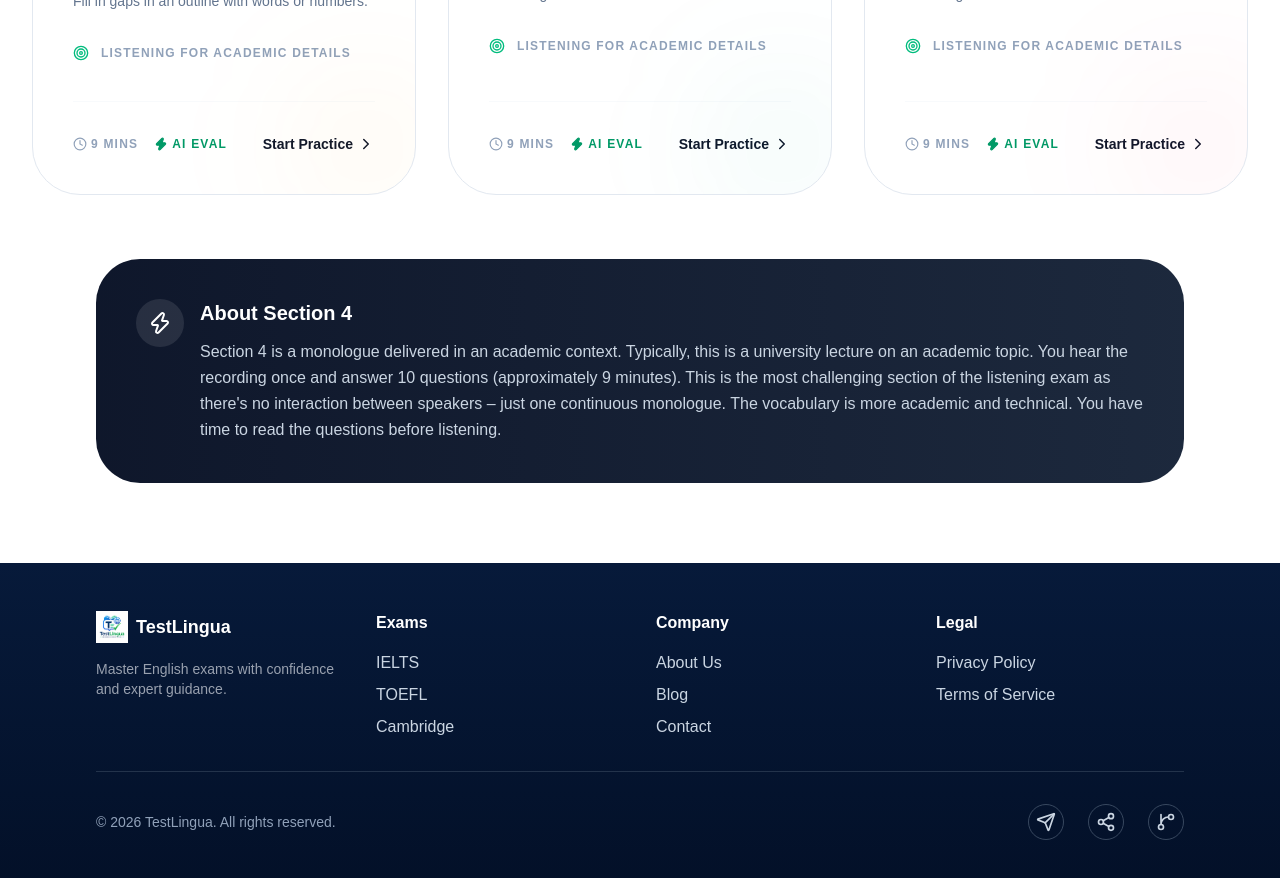
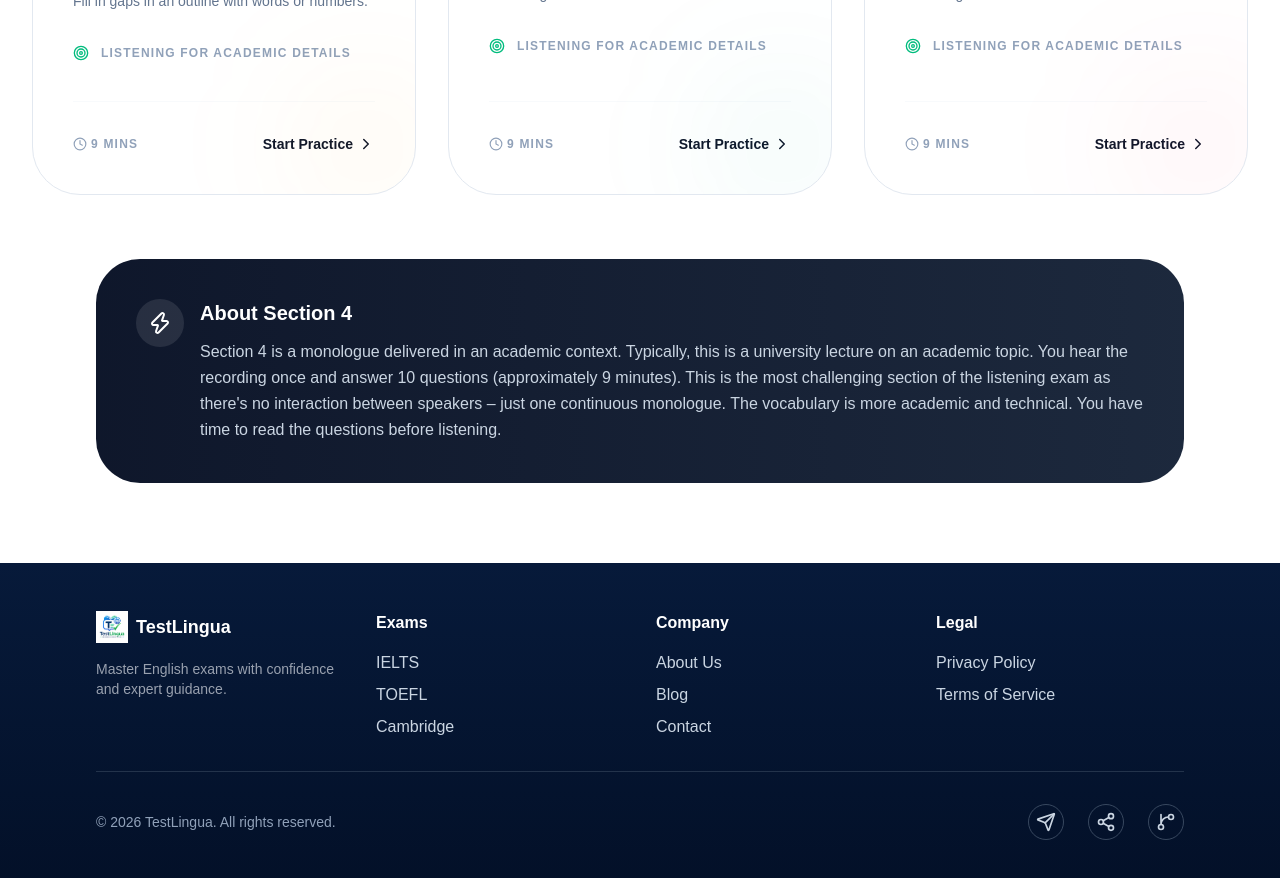
Before and after one commit to nidhi-webdev/TestLingua, a Next.js app: page /exams/ielts/listening/section-4 in a window 1280 px wide. Shown: the part 880-1758 px from the top of the page. Built offline with nearby package versions, Linux system fonts and the light colour scheme; no server answers.

Commit message:
Listening section 4 AI eval

```diff
--- a/src/app/exams/ielts/listening/section-4/page.tsx
+++ b/src/app/exams/ielts/listening/section-4/page.tsx
@@ -94,9 +94,8 @@ export default function Section4Dashboard() {
                 <Link
                   key={tab.label}
                   href={tab.href}
-                  className={`whitespace-nowrap py-6 border-b-2 text-xs font-black uppercase tracking-widest transition-all ${
-                    tab.active ? "border-blue-600 text-blue-600" : "border-transparent text-slate-400 hover:text-slate-900"
-                  }`}
+                  className={`whitespace-nowrap py-6 border-b-2 text-xs font-black uppercase tracking-widest transition-all ${tab.active ? "border-blue-600 text-blue-600" : "border-transparent text-slate-400 hover:text-slate-900"
+                    }`}
                 >
                   {tab.label}
                 </Link>
@@ -145,7 +144,6 @@ export default function Section4Dashboard() {
                   <div className="mt-auto flex items-center justify-between pt-8 border-t border-slate-50">
                     <div className="flex items-center gap-4 text-xs font-bold text-slate-400 uppercase tracking-widest">
                       <span className="flex items-center gap-1"><Clock size={14} /> 9 Mins</span>
-                      <span className="flex items-center gap-1 text-emerald-600"><Zap size={14} className="fill-current" /> AI EVAL</span>
                     </div>
                     <span className={`flex items-center gap-1 text-slate-900 font-black text-sm group-hover:${type.titleClass} transition-colors`}>
                       Start Practice <ChevronRight size={18} className="transform group-hover:translate-x-1 transition-transform" />
```
